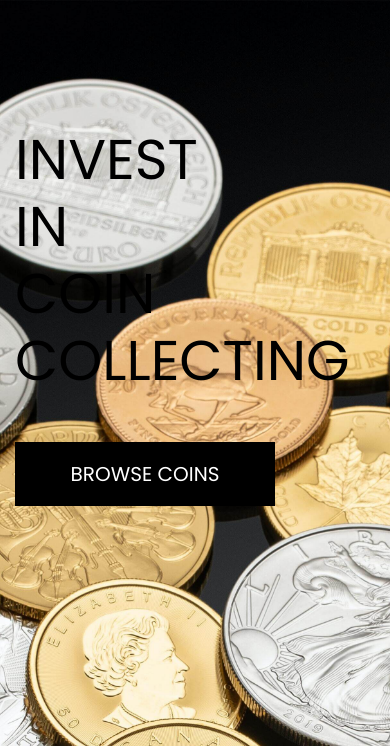
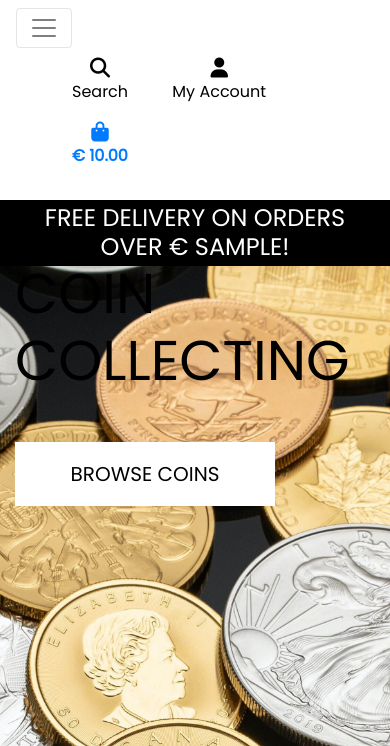
Before and after one commit to NFox13/MS4-Coin-Connection, a Django app: template home/templates/home/index.html in a window 390 px wide. Shown: the top 746 px of the page. Run offline with Django 3.2, Linux system fonts and the light colour scheme; the template is opened without the code that fills it: most values are stand-ins (such as "Sample title", 1, 10 or a date in 2020); some libraries are stand-ins or nearby versions.

Commit message:
Added mobile header and main navbar.

```diff
--- a/static/css/base.css
+++ b/static/css/base.css
@@ -28,8 +28,8 @@
 }
 
 .browse-coins-button {
-    background: black;
-    color: white;
+    background: white;
+    color: black;
     min-width: 260px;
 }
 
@@ -56,6 +56,10 @@
     border: 1px solid black !important;
 }
 
+.bg-black {
+    background: #000 !important;
+}
+
 /* -------------------------------- Media Queries */
 
 /* Slightly larger container on xl screens */
--- a/templates/base.html
+++ b/templates/base.html
@@ -104,6 +104,20 @@
                 </ul>
             </div>
         </div>
+        <div class="row bg-white">
+            <nav class="navbar navbar-expand-lg navbar-light w-100">
+                <button class="navbar-toggler" type="button" data-toggle="collapse" data-target="#main-nav" aria-controls="main-nav" aria-expanded="false" aria-label="Toggle navigation">
+                    <span class="navbar-toggler-icon"></span>
+                </button>
+                {% include 'includes/mobile-top-header.html' %}
+                {% include 'includes/main-nav.html' %}
+            </nav>
+        </div>
+        <div id="delivery-banner" class="row text-center">
+            <div class="col bg-black text-white">
+                <h4 class="logo-font my-1">Free delivery on orders over &#8364 {{ free_delivery_threshold }}!</h4>
+            </div>
+        </div>
     </header>
 
     {% if messages %}
--- /dev/null
+++ b/templates/includes/main-nav.html
@@ -0,0 +1,57 @@
+<div class="collapse navbar-collapse" id="main-nav">
+    <ul class="navbar-nav w-auto mx-auto">
+        <li class="nav-item dropdown">
+            <a class="logo-font font-weight-bold nav-link text-black mr-5" href="#" id="all-coins-link" data-toggle="dropdown" aria-haspopup="true" aria-expanded="false">
+                All Coins
+            </a>
+            <div class="dropdown-menu border-0" aria-labelledby="all-coins-link">
+                <a href="" class="dropdown-item">By Price</a>
+                <a href="" class="dropdown-item ">By Rating</a>
+                <a href="" class="dropdown-item ">By Material</a>
+                <a href="" class="dropdown-item">All Coins</a>
+            </div>
+        </li>
+
+        <li class="nav-item dropdown">
+            <a class="logo-font font-weight-bold nav-link text-black mr-5" href="#" id="gold-coins-link" data-toggle="dropdown" aria-haspopup="true" aria-expanded="false">
+                Gold Coins
+            </a>
+            <div class="dropdown-menu border-0" aria-labelledby="gold-coins-link">
+                <a href="" class="dropdown-item">Gold bullion</a>
+                <a href="" class="dropdown-item">Antique gold coins</a>
+                <a href="" class="dropdown-item">All gold coins</a>
+            </div>
+        </li>
+
+        <li class="nav-item dropdown">
+            <a class="logo-font font-weight-bold nav-link text-black mr-5" href="#" id="silver-coins-link" data-toggle="dropdown" aria-haspopup="true" aria-expanded="false">
+                Silver Coins
+            </a>
+            <div class="dropdown-menu border-0" aria-labelledby="silver-coins-link">
+                <a href="" class="dropdown-item">Silver bullion</a>
+                <a href="" class="dropdown-item">Antique silver coins</a>
+                <a href="" class="dropdown-item">All silver coins</a>
+            </div>
+        </li>
+
+        <li class="nav-item dropdown">
+            <a class="logo-font font-weight-bold nav-link text-black mr-5" href="#" id="platinum-coins-link" data-toggle="dropdown" aria-haspopup="true" aria-expanded="false">
+                Platinum Coins
+            </a>
+            <div class="dropdown-menu border-0" aria-labelledby="Platinum-coins-link">
+                <a href="" class="dropdown-item">All platinum coins</a>
+            </div>
+        </li>
+
+        <li class="nav-item dropdown">
+            <a class="logo-font font-weight-bold nav-link text-black mr-5" href="#" id="antique-coins-link" data-toggle="dropdown" aria-haspopup="true" aria-expanded="false">
+                Antique Coins
+            </a>
+            <div class="dropdown-menu border-0" aria-labelledby="antique-coins-link">
+                <a href="" class="dropdown-item">Silver antique coins</a>
+                <a href="" class="dropdown-item">Gold antique coins</a>
+                <a href="" class="dropdown-item">All antique coins</a>
+            </div>
+        </li>
+    </ul>
+</div>
--- /dev/null
+++ b/templates/includes/mobile-top-header.html
@@ -0,0 +1,58 @@
+<ul>
+    <li class="list-inline-item">
+      <a class="text-black nav-link d-block d-lg-none" href="#" id="mobile-search" data-toggle="dropdown" aria-haspopup="true" aria-expanded="false">
+          <div class="text-center">
+              <div><i class="fas fa-search fa-lg"></i></div>
+              <p class="my-0">Search</p>
+          </div>
+      </a>
+      <div class="dropdown-menu border-0 w-100 p-3 rounded-0 my-0" aria-labelledby="mobile-search">
+          <form class="form" method="GET" action="">
+              <div class="input-group w-100">
+                  <input class="form-control border border-black rounded-0" type="text" name="q" placeholder="Search our site">
+                  <div class="input-group-append">
+                      <button class="form-control form-control btn btn-black border border-black rounded-0" type="submit">
+                          <span class="icon">
+                              <i class="fas fa-search"></i>
+                          </span>
+                      </button>
+                  </div>
+              </div>
+          </form>
+      </div>
+  </li>
+  <li class="list-inline-item dropdown">
+      <a class="text-black nav-link d-block d-lg-none" href="#" id="user-options" data-toggle="dropdown" aria-haspopup="true" aria-expanded="false">
+          <div class="text-center">
+              <div><i class="fas fa-user fa-lg"></i></div>
+              <p class="my-0">My Account</p>
+          </div>
+      </a>
+      <div class="dropdown-menu border-0" aria-labelledby="user-options">
+          {% if request.user.is_authenticated %}
+              {% if request.user.is_superuser %}
+                  <a href="{% url 'account_logout' %}" class="dropdown-item">Stock Management</a>
+              {% endif %}
+              <a href="" class="dropdown-item">My Profile</a>
+              <a href="{% url 'account_logout' %}" class="dropdown-item">Logout</a>
+          {% else %}
+              <a href="{% url 'account_signup' %}" class="dropdown-item">Register</a>
+              <a href="{% url 'account_login' %}" class="dropdown-item">Login</a>
+          {% endif %}
+      </div>
+  </li>
+  <li class="list-inline-item">
+      <a class="{% if grand_total %}text-primary font-weight-bold{% else %}text-black{% endif %} nav-link d-block d-lg-none" href="">
+          <div class="text-center">
+              <div><i class="fas fa-shopping-bag fa-lg"></i></div>
+              <p class="my-0">
+                  {% if grand_total %}
+                      &#8364 {{ grand_total|floatformat:2 }}
+                  {% else %}
+                      &#8364 0.00
+                  {% endif %}
+              </p>
+          </div>
+      </a>
+    </li>
+  </ul>
```
